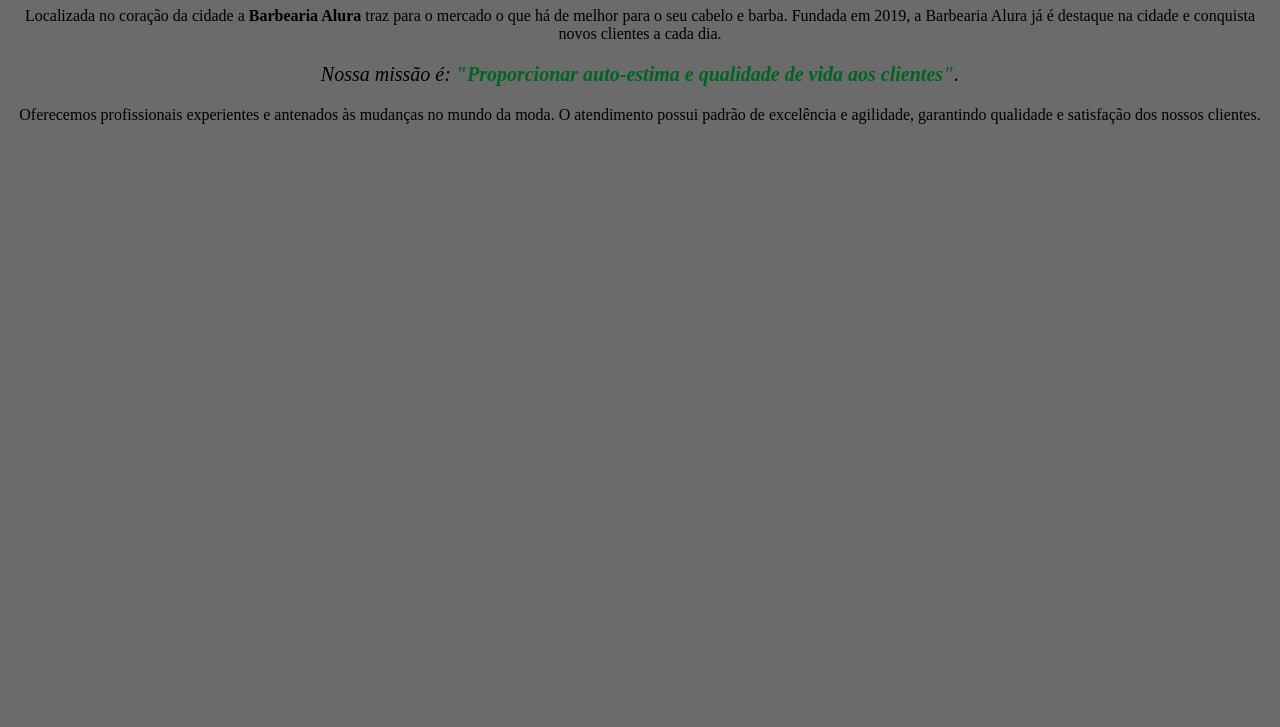
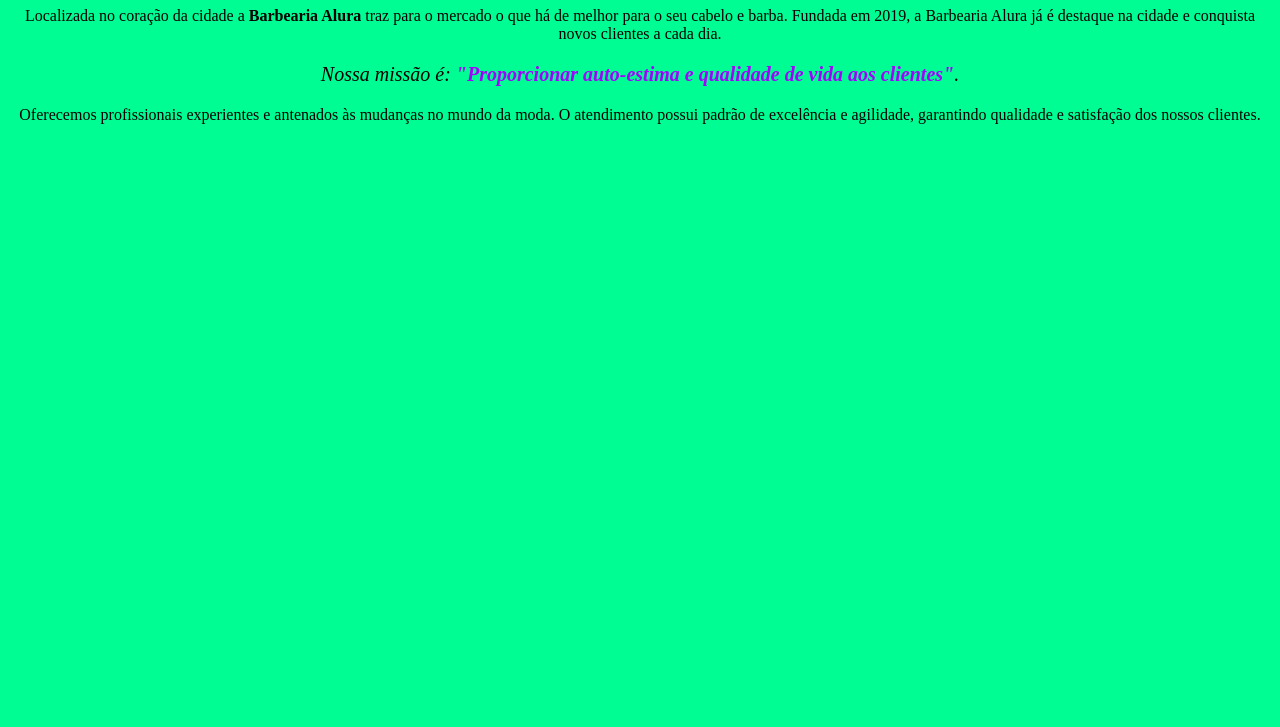
Before and after one commit to Giselipoliane/aula9-08, a plain HTML site: page index.html in a window 1280 px wide. Shown: the part 73-800 px from the top of the page. Drawn offline with Linux system fonts and the light colour scheme.

Commit message:
ajdajlwd

```diff
--- a/index.html
+++ b/index.html
@@ -1,6 +1,5 @@
 <!DOCTYPE html>
 <html lang="pt-br">
-
     <head>
         <meta charset="UTF-8">
         <title>Barbearia Alura</title>
@@ -16,7 +15,7 @@
 
         <p>Localizada no coração da cidade a <strong>Barbearia Alura</strong> traz para o mercado o que há de melhor para o seu cabelo e barba. Fundada em 2019, a Barbearia Alura já é destaque na cidade e conquista novos clientes a cada dia.</p>
 
-        <p style="font-size: 20px"><em>Nossa missão é: <strong>"Proporcionar auto-estima e qualidade de vida aos clientes"</strong>.</em></p>
+        <p id="missao"><em>Nossa missão é: <strong>"Proporcionar auto-estima e qualidade de vida aos clientes"</strong>.</em></p>
 
         <p>Oferecemos profissionais experientes e antenados às mudanças no mundo da moda. O atendimento possui padrão de excelência e agilidade, garantindo qualidade e satisfação dos nossos clientes.</p>
     </body>
--- a/style.css
+++ b/style.css
@@ -1,11 +1,12 @@
 body {
-    background: #00000094
+    background: #00fd94
 }
 
 p {
     text-align: center;
 }
+#missao{font-size: 20px}
 
 em strong {
-    color: #016422;
+    color: rgb(162, 0, 255);
 }
```
